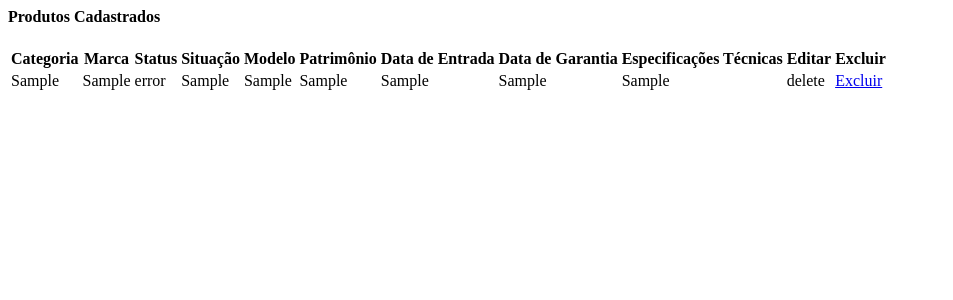
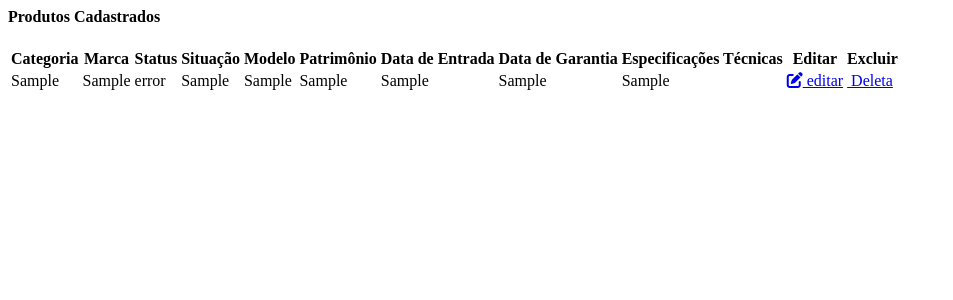
Before and after one commit to MarcioMa/estoque, a PHP site: page /inc/lista.php in a window 1280 px wide. Shown: the top 300 px of the page, without its empty margins (0-953 px from the left). Run offline with PHP 8.4, Linux system fonts and the light colour scheme; tables that the repository leaves empty or names only in its code hold one stand-in row (values such as "Sample post").

Commit message:
update 26/12/2024 23:00

```diff
--- a/inc/lista.php
+++ b/inc/lista.php
@@ -3,7 +3,16 @@
     include_once __DIR__.'/../inc/database.php';
 ?>
     <link href="https://cdnjs.cloudflare.com/ajax/libs/font-awesome/6.0.0-beta3/css/all.min.css" rel="stylesheet">
-
+    <link href="https://fonts.googleapis.com/icon?family=Material+Icons" rel="stylesheet">
+    <style>
+        .btn-edit {
+        display: flex;
+        justify-content: center;
+        align-items: center;
+        text-align: center;
+        background: #C0C0C0;
+        }
+    </style>
     <div class="container mt-2 text-center text-uppercase">
         <div class="row">
             <div class="col">
@@ -58,9 +67,17 @@
                     <td><?php echo htmlspecialchars($produto['data_garantia']); ?></td>
                     <td><?php echo htmlspecialchars($produto['espec_tecnicas']); ?></td>
                     <td>
-                        <span class="material-icons">delete</span>
+                    <a href="?rota=edit" class="btn btn-warning" title="editar">
+                        <i class="fas fa-edit mr-2"></i>
+                        editar
+                    </a>
                     </td>
-                    <td><a href="#" text-danger text-center>Excluir</a></td>
+                    <td>
+                    <a href="?rota=deleta" class="btn btn-danger" title="deleta">
+                        <i class="fas fa-delete mr-2"></i>
+                        Deleta
+                    </a>
+                    </td>
                 </tr>
             <?php endforeach; ?>
         </tbody>
--- a/scripts/produto.php
+++ b/scripts/produto.php
@@ -3,7 +3,6 @@ require_once __DIR__."/../inc/navbar.php";
 ?>
 
 <link href="https://cdnjs.cloudflare.com/ajax/libs/font-awesome/6.0.0-beta3/css/all.min.css" rel="stylesheet">
-
 <!-- Estilos personalizados -->
 <style>
     .form-container {
```
Also changed, not shown: public/img/edit.png (added), scripts/editar.php (added).
